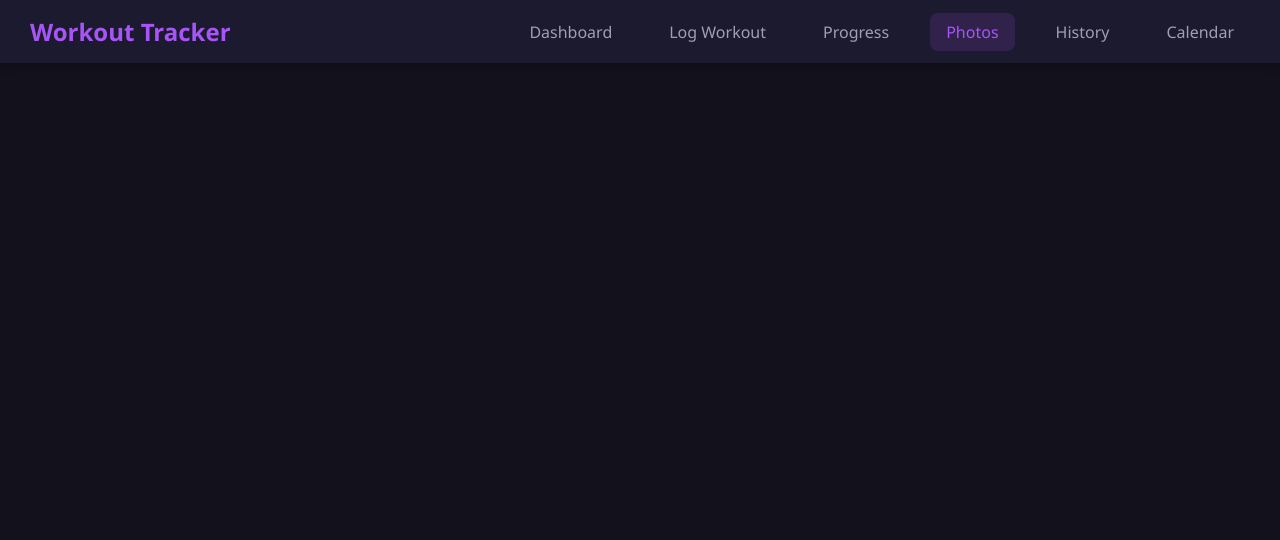
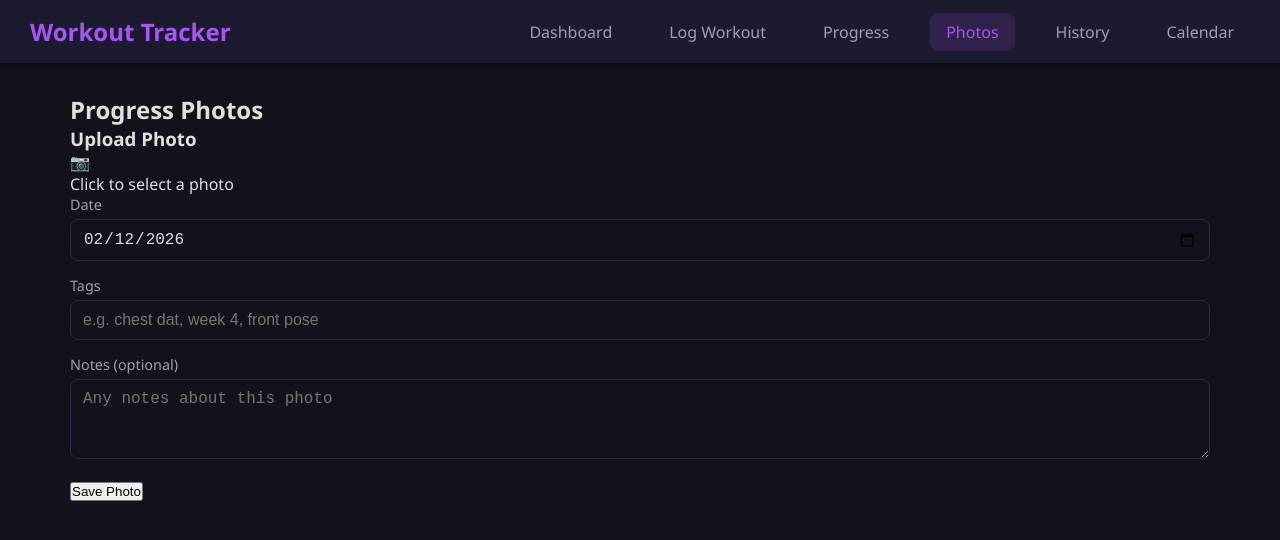
Before and after one commit to McKwakkle/workout-tracker, a React (Create React App) app: page /photos in a window 1280 px wide. Shown: the top 540 px of the page. Built offline with nearby package versions, Linux system fonts and the light colour scheme.

Commit message:
Enhance photo upload functionality with image compression and comparison features

```diff
--- a/src/pages/Photos.js
+++ b/src/pages/Photos.js
@@ -54,7 +54,7 @@ function Photos() {
         let quality = 0.8;
         let result = canvas.toDataURL('image/jpeg', quality);
 
-        while (result.length > maxSize * 1.37 && quality > 0.1 ) {
+        while (result.length > maxSize * 1.37 && quality > 0.1) {
           quality -= 0.1;
           result = canvas.toDataURL('image/jpeg', quality);
         }
@@ -75,7 +75,7 @@ function Photos() {
     if (!file) return;
 
     compressImage(file, 2, (compressedImage) => {
-      setPreview(compressImage);
+      setPreview(compressedImage);
       setSaveMessage('');
     });
   };
@@ -111,11 +111,134 @@ function Photos() {
       StorageService.deletePhoto(photoId);
       loadPhotos();
       setComparePhotos((prev) =>
-      prev.map((p) => (p && p.id === photoId ? null : p))
+        prev.map((p) => (p && p.id === photoId ? null : p)),
       );
     }
   };
 
+  const toggleCompare = (photo) => {
+    setComparePhotos((prev) => {
+      if (prev[0] && prev[0].id === photo.id) {
+        return [null, prev[1]];
+      }
+      if (prev[1] && prev[1].id === photo.id) {
+        return [prev[0], null];
+      }
+      if (!prev[0]) return [photo, prev[1]];
+      if (!prev[1]) return [prev[0], photo];
+      return [photo, prev[1]];
+    });
+  };
+
+  const getCompareSlot = (photoId) => {
+    if (comparePhotos[0] && comparePhotos[0].id === photoId) return 1;
+    if (comparePhotos[1] && comparePhotos[1].id === photoId) return 2;
+    return 0;
+  };
+
+  const formatDate = (dateString) => {
+    const date = new Date(dateString + 'T00:00:00');
+    return date.toLocaleDateString('en-GB', {
+      day: 'numeric',
+      month: 'short',
+      year: 'numeric',
+    });
+  };
+
+  return (
+    <div className="photos-page">
+      <h2>Progress Photos</h2>
+      {/*Upload Section*/}
+      <div className="photo-upload-section">
+        <h3>Upload Photo</h3>
+        <div className="upload-form">
+          <div className="upload-left">
+            <div
+              className="upload-area"
+              onClick={() => fileInputRef.current?.click()}
+            >
+              {preview ? (
+                <img src={preview} alt="Preview" className="upload-preview" />
+              ) : (
+                <div className="upload-placeholder">
+                  <span className="upload-icon">📷</span>
+                  <p>Click to select a photo</p>
+                </div>
+              )}
+            </div>
+
+            <input
+              type="file"
+              accept="image/*"
+              ref={fileInputRef}
+              onChange={handleFileSelect}
+              style={{ display: 'none' }}
+            />
+          </div>
+          <div className="upload-right">
+            <div className="form-group">
+              <label>Date</label>
+              <input
+                type="date"
+                value={photoDate}
+                onChange={(e) => setPhotoDate(e.target.value)}
+              />
+            </div>
+
+            <div className="form-group">
+              <label>Tags</label>
+              <input
+                type="text"
+                placeholder="e.g. chest dat, week 4, front pose"
+                value={tags}
+                onChange={(e) => setTags(e.target.value)}
+              />
+            </div>
+
+            <div className="form-group">
+              <label>Notes (optional)</label>
+              <textarea
+                placeholder="Any notes about this photo"
+                value={notes}
+                onChange={(e) => setNotes(e.target.value)}
+              />
+            </div>
+
+            <button className="btn-save-photo" onClick={savePhoto}>
+              Save Photo
+            </button>
+          </div>
+        </div>
+
+        {saveMessage && (
+          <p
+            className={
+              saveMessage.includes('success') ? 'success-msg' : 'error-msg'
+            }
+          >
+            {saveMessage}
+          </p>
+        )}
+      </div>
+
+      {/*Comparison Toggle*/}
+      {photos.length >= 2 && (
+        <div className="compare-toggle">
+          <button
+            className={`btn-compare-toggle ${compareMode ? 'active' : ''}`}
+            onClick={() => {
+              setCompareMode(!compareMode);
+              setComparePhotos([null, null]);
+            }}
+          >
+            {compareMode
+              ? 'Exit Comparison Mode'
+              : 'Compare Photos Side by Side'}
+          </button>
+        </div>
+      )}
+    </div>
+  );
 }
 
 export default Photos;
```
